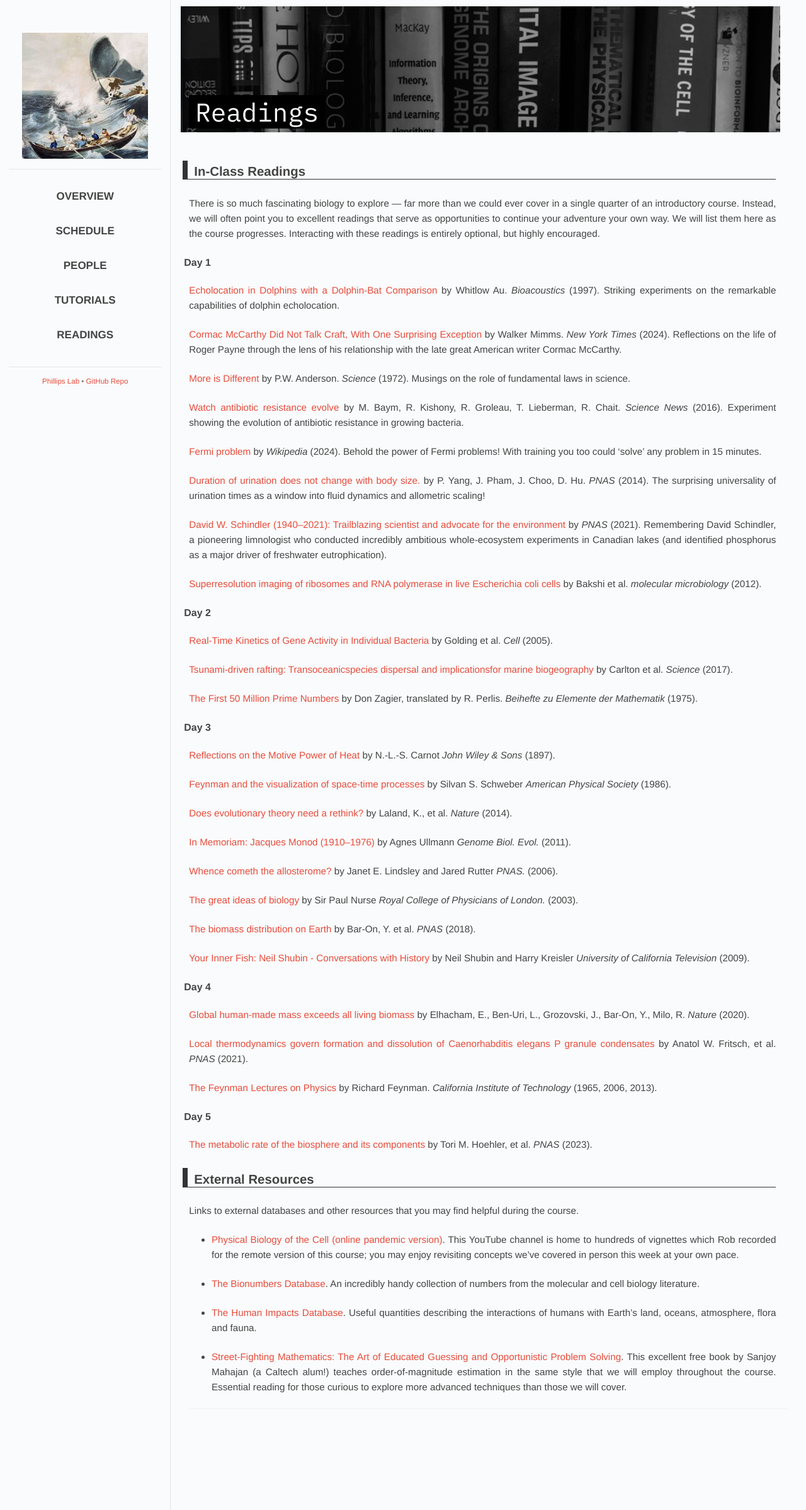
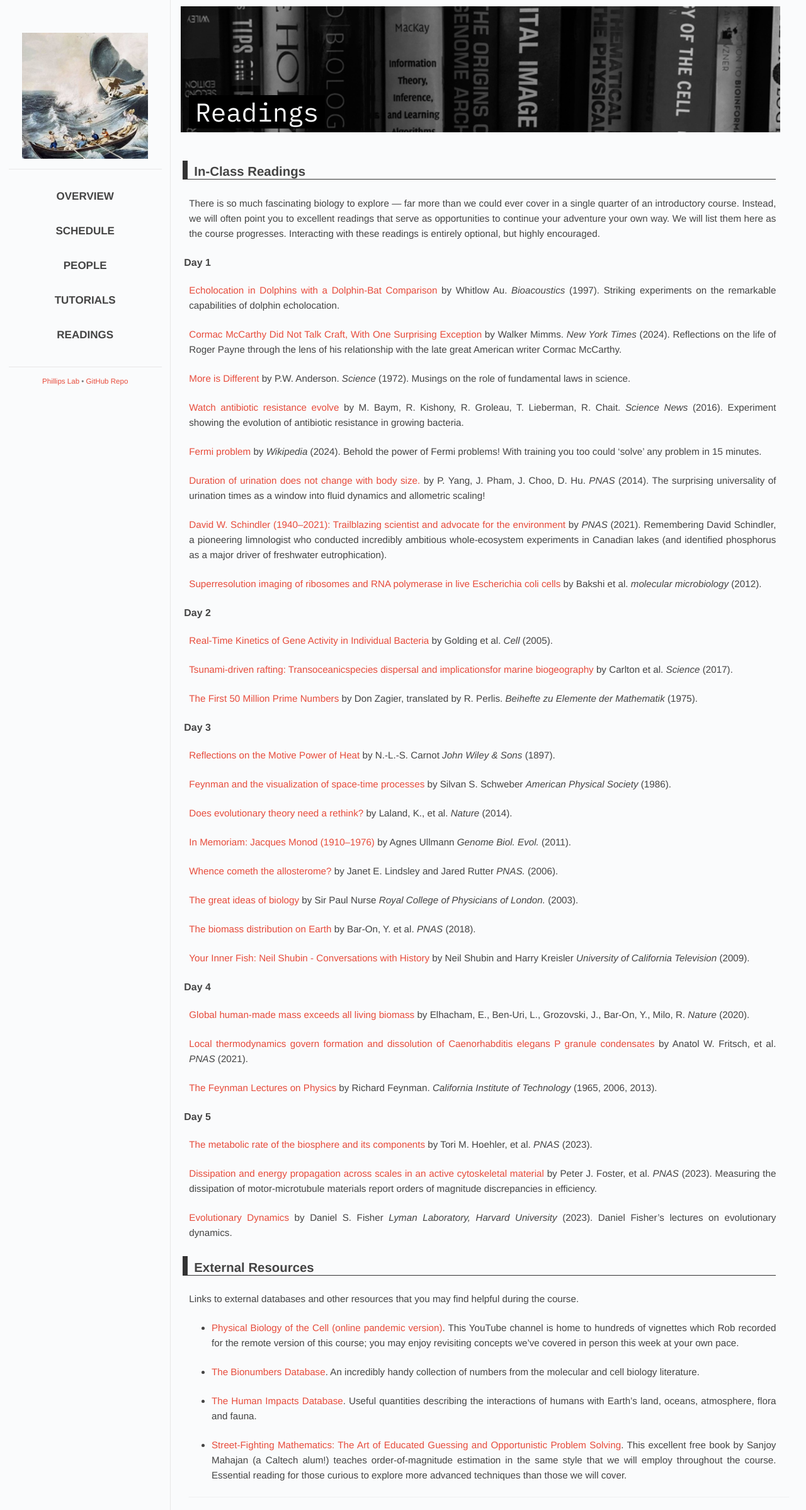
Before and after one commit to RPGroup-PBoC/mpi-pboc, a Jekyll site: the page built from 2024/readings.md, in a window 1280 px wide. Shown: the whole page at 63% size. Built offline with Jekyll 4.4.1, drawn with Linux system fonts in a browser that asks for light colours; some web fonts are replaced.

Commit message:
fisher and foster references

```diff
--- a/_data/2024/papers.yaml
+++ b/_data/2024/papers.yaml
@@ -163,3 +163,17 @@ Day 5:
   year: "2023"
   PDF: "hoehler2023-the-metabolic-rate-of-the-biosphere-and-its-components.pdf"
   description: ""
+
+- title: "Dissipation and energy propagation across scales in an active cytoskeletal material"
+  author: "Peter J. Foster, et al."
+  journal: "PNAS"
+  year: "2023"
+  PDF: "foster2023.pdf"
+  description: "Measuring the dissipation of motor-microtubule materials report orders of magnitude discrepancies in efficiency."
+
+- title: "Evolutionary Dynamics"
+  author: "Daniel S. Fisher"
+  journal: "Lyman Laboratory, Harvard University"
+  year: "2023"
+  PDF: "Fisher07_EvolutionaryDynamics.pdf"
+  description: "Daniel Fisher's lectures on evolutionary dynamics."
```
Also changed, not shown: 2 other files.
